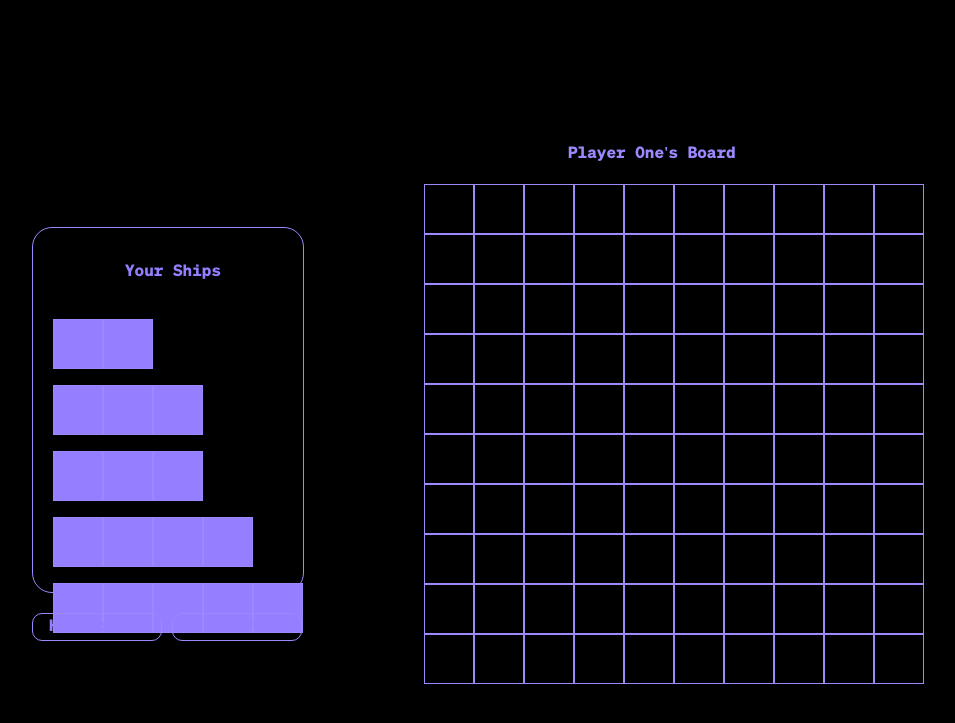
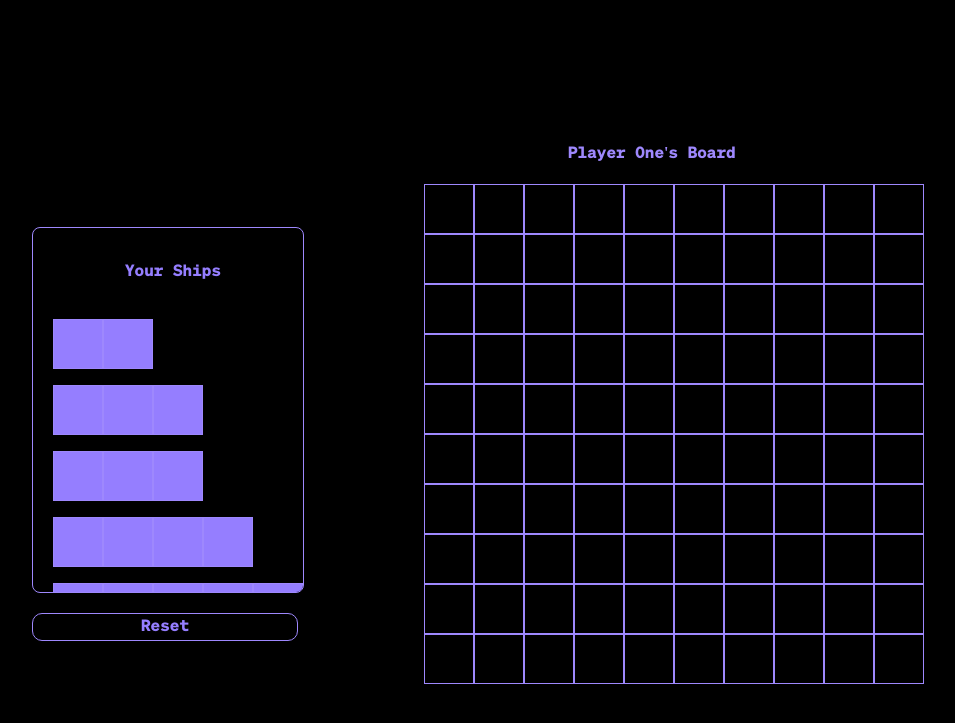
Before and after one commit to mohammednumaan/Buoyancy, a website built with webpack: page src/html/index.template.html in a window 1280 px wide. Both pictures are taken after a click on the button "Play with AI". Shown: the part 85-808 px from the top of the page, without its empty margins (146-1101 px from the left). Built offline with nearby package versions, Linux system fonts and the light colour scheme.

Commit message:
feat: ship direction feature during placement

```diff
--- a/src/css/style.css
+++ b/src/css/style.css
@@ -44,8 +44,26 @@ body{
     padding: 10px;
     padding-left: 20px;
     border: 1px solid var(--color);
-    border-radius: 20px;
+    border-radius: 8px;
+    overflow-y: auto;
 }
+
+/* width */
+::-webkit-scrollbar {
+    width: 4px;
+  }
+
+  /* Track */
+  ::-webkit-scrollbar-track {
+    box-shadow: inset 0 0 5px #78719f;
+    border-radius: 6px;
+  }
+
+  /* Handle */
+  ::-webkit-scrollbar-thumb {
+    background: var(--color);
+    border-radius: 6px;
+  }
 
 .dashboard-container > h4{
     text-align: center;
@@ -58,13 +76,10 @@ body{
     border: 1px solid black;
 } */
 
-.dashboard-options{
-    display: flex;
-    gap: 10px;
-}
 
 .ship-container{
     display: flex;
+    flex-direction: row;
     width: fit-content;
 }
 
@@ -72,10 +87,9 @@ body{
     background-color: #957eff;
 }
 
-#direction-btn,
 #reset-btn{
     text-align: center;
-    width: 16vh;
+    width: 33vh;
     height: 26px;
 
     border: 1px solid var(--color);
--- a/src/html/index.template.html
+++ b/src/html/index.template.html
@@ -20,10 +20,7 @@
                 <div class="dashboard-container">
                     <h4>Your Ships</h4>
                 </div>
-                <div class="dashboard-options">
-                    <div id="direction-btn">Horizontal</div>
-                    <div id="reset-btn">Reset</div>
-                </div>
+                <div id="reset-btn">Reset</div>
             </div>
 
             <div class="player-one">
--- a/src/js/dom/domInterface.js
+++ b/src/js/dom/domInterface.js
@@ -1,3 +1,5 @@
+const { changeDomShipDirection } = require("../gameLogic");
+
 class domInterface {
   static playerOneDiv = document.querySelector('.player-one');
 
@@ -32,6 +34,7 @@ class domInterface {
   // drag and drop ships onto their board
   static createShipContainers(homePlayer) {
     const dashboardContainer = document.querySelector('.dashboard-container');
+    const changeDirectionBtn = document.getElementById('direction-btn')
     const dashboard = document.querySelector('.dashboard');
     dashboard.style.display = 'flex';
     dashboardContainer.style.display = 'flex';
@@ -56,6 +59,8 @@ class domInterface {
         'dragstart',
         domInterface.dragStartHandler,
       );
+
+      shipContainer.onclick = (e) => changeDomShipDirection(homePlayer.allShips[i], e.currentTarget)
       dashboardContainer.appendChild(shipContainer);
     }
   }
--- a/src/js/dom/shipDOM.js
+++ b/src/js/dom/shipDOM.js
@@ -103,12 +103,16 @@ class ShipDOM {
   // [x, y] tuples to place a ship
   static #delgateAIPlacement(currShip, enemyPlayer) {
     const [x, y] = ShipDOM.#generateRandomCoords();
+    const directionChoice = [0, 1][Math.floor(Math.random() * [0, 1].length)];
+
+    if (directionChoice) currShip.changeDirection();
 
     if (!enemyPlayer.gameBoard.isValidCoords(currShip, x, y)) {
       return ShipDOM.#delgateAIPlacement(currShip, enemyPlayer);
     }
     enemyPlayer.gameBoard.placeShip(currShip, x, y);
     ShipDOM.#markPlacedShip('player-two-board', currShip, x, y, true);
+    console.log(enemyPlayer.gameBoard.board)
   }
 
   // a simple method that places all AI's ships
--- a/src/js/dom/startedDOM.js
+++ b/src/js/dom/startedDOM.js
@@ -38,8 +38,8 @@ export default function starterDOM() {
   aiBtn.textContent = 'Play with AI ';
   humanBtn.textContent = 'Play with Human';
 
-  Array.from([aiBtn, humanBtn]).forEach((btn) => modesContainer.appendChild(btn));
-  Array.from([h1El, modesContainer]).forEach((el) => starterDivContainer.appendChild(el));
+  [h1El, modesContainer].forEach((el) => starterDivContainer.appendChild(el));
+  [aiBtn, humanBtn].forEach((btn) => modesContainer.appendChild(btn))
   attachListeners(aiBtn, humanBtn);
 
   starterDiv.appendChild(starterDivContainer);
--- a/src/js/gameLogic.js
+++ b/src/js/gameLogic.js
@@ -93,6 +93,12 @@ export function resetPlacement(homePlayer, homeDomBoard) {
   homePlayer.gameBoard = new Gameboard();
 }
 
+export function changeDomShipDirection(currentShip, shipContainer){
+
+  shipContainer.style['flex-direction'] = currentShip.vertical ? 'row' : 'column'
+  currentShip.changeDirection();
+}
+
 function openGameOverModal(winner){
   const modal = document.createElement('div')
   const modalContainer = document.createElement('div')
```
